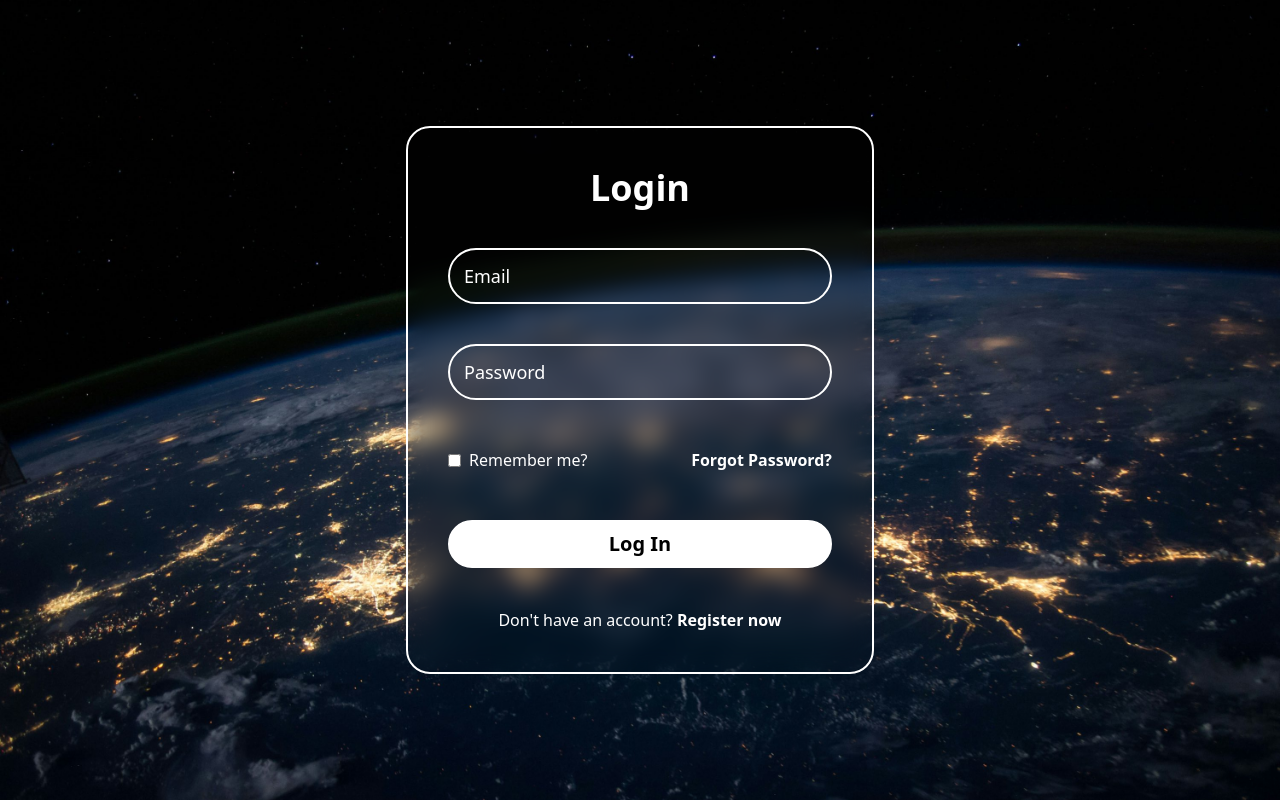
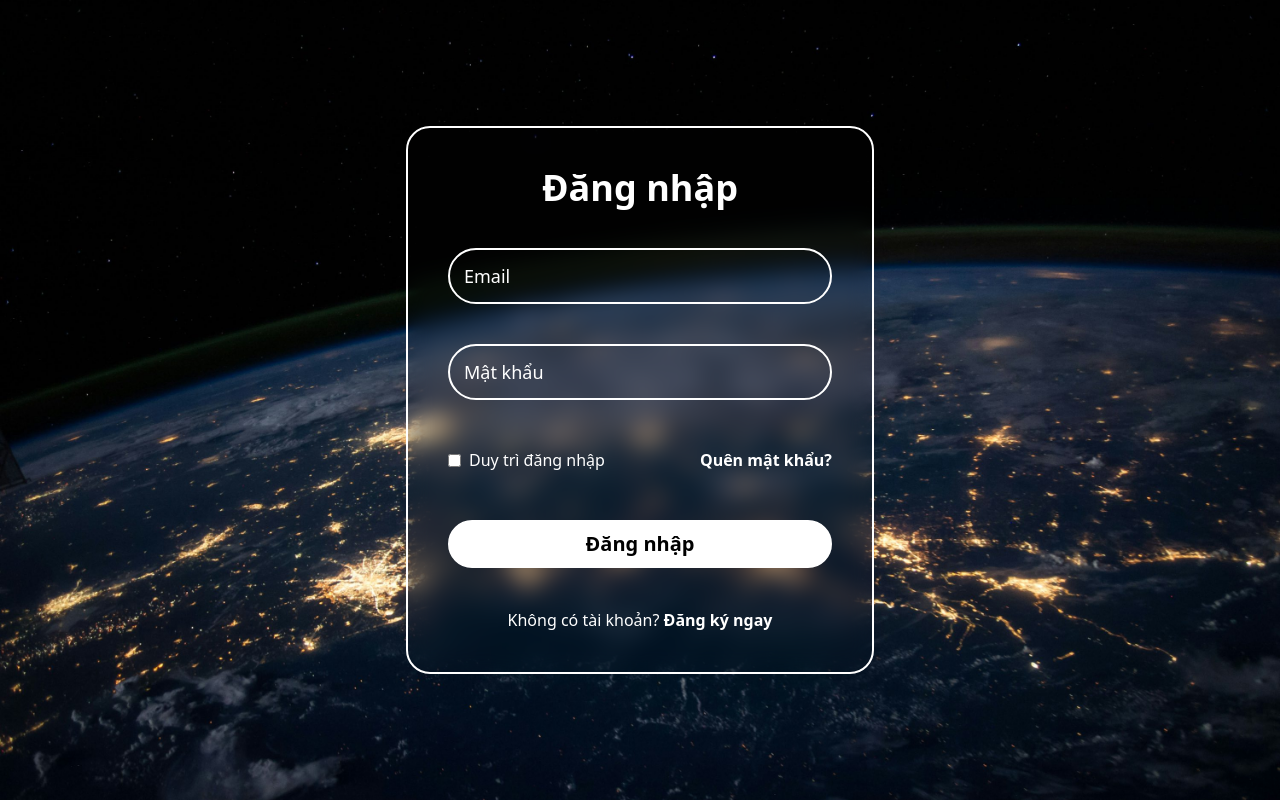
Before and after one commit to Nanome203/GIS, a React (Vite) app in the folder client/: page /authentication/login in a window 1280 px wide. Built offline with nearby package versions, Linux system fonts and the light colour scheme; no server answers.

Commit message:
Translate authentication pages to vietnamese

```diff
--- a/client/src/components/ChangePassword.tsx
+++ b/client/src/components/ChangePassword.tsx
@@ -22,7 +22,7 @@ function ChangePassword() {
     e.stopPropagation();
     e.preventDefault();
     if (passwordData.pass !== passwordData.confirmPass) {
-      alert("Password and confirm password are not the same");
+      alert("Mật khẩu không giống nhau");
       return;
     }
     const { error } = await supabase.auth.updateUser({
@@ -32,13 +32,13 @@ function ChangePassword() {
       alert(error.message);
       return;
     }
-    alert("Password has been updated");
+    alert("Mật khẩu đã được đặt lại");
     navigate("/authentication");
   }
   return (
     <div className="rounded-3xl border-2 border-white text-center backdrop-blur-md duration-700 animate-in zoom-in">
       <form className="flex flex-col items-center justify-center gap-10 p-10">
-        <h1 className="text-4xl font-bold text-white">Reset Password</h1>
+        <h1 className="text-4xl font-bold text-white">Đặt lại mật khẩu</h1>
         <div className="relative h-14 w-96">
           <input
             type="password"
@@ -51,7 +51,7 @@ function ChangePassword() {
             htmlFor="pass"
             className={`absolute left-4 -translate-y-1/2 text-lg transition-all duration-300 ${passwordData.pass === "" ? "top-1/2 text-white" : "text-md -top-0 rounded-full bg-white px-2 font-bold text-black"} peer-focus:text-md peer-focus:-top-0 peer-focus:rounded-full peer-focus:bg-white peer-focus:px-2 peer-focus:font-bold peer-focus:text-black`}
           >
-            New password
+            Mật khẩu mới
           </label>
         </div>
         <div className="relative h-14 w-96">
@@ -66,7 +66,7 @@ function ChangePassword() {
             htmlFor="confirmPass"
             className={`absolute left-4 -translate-y-1/2 text-lg transition-all duration-300 ${passwordData.confirmPass === "" ? "top-1/2 text-white" : "text-md -top-0 rounded-full bg-white px-2 font-bold text-black"} peer-focus:text-md peer-focus:-top-0 peer-focus:rounded-full peer-focus:bg-white peer-focus:px-2 peer-focus:font-bold peer-focus:text-black`}
           >
-            Confirm new password
+            Nhập lại mật khẩu mới
           </label>
         </div>
         <button
@@ -74,7 +74,7 @@ function ChangePassword() {
           type="submit"
           onClick={handleResetPassword}
         >
-          Update
+          Cập nhật
         </button>
       </form>
     </div>
--- a/client/src/components/LogInForm.tsx
+++ b/client/src/components/LogInForm.tsx
@@ -58,7 +58,7 @@ function LogInForm() {
   return (
     <div className="rounded-3xl border-2 border-white text-center backdrop-blur-md duration-700 animate-in zoom-in">
       <form className="flex flex-col items-center justify-center gap-10 p-10">
-        <h1 className="text-4xl font-bold text-white">Login</h1>
+        <h1 className="text-4xl font-bold text-white">Đăng nhập</h1>
         <div className="relative h-14 w-96">
           <input
             type="email"
@@ -86,7 +86,7 @@ function LogInForm() {
             htmlFor="password"
             className={`absolute left-4 -translate-y-1/2 text-lg transition-all duration-300 ${formData.password === "" ? "top-1/2 text-white" : "text-md -top-0 rounded-full bg-white px-2 font-bold text-black"} peer-focus:text-md peer-focus:-top-0 peer-focus:rounded-full peer-focus:bg-white peer-focus:px-2 peer-focus:font-bold peer-focus:text-black`}
           >
-            Password
+            Mật khẩu
           </label>
         </div>
         <div className="flex h-10 w-96 items-center justify-between">
@@ -99,14 +99,14 @@ function LogInForm() {
               onChange={handleOnChangeInputCheckBox}
             />
             <label htmlFor="remember" className="cursor-pointer">
-              Remember me?
+              Duy trì đăng nhập
             </label>
           </div>
           <Link
             to={"/authentication/reset-password"}
             className="font-bold text-white"
           >
-            Forgot Password?
+            Quên mật khẩu?
           </Link>
         </div>
         <button
@@ -114,16 +114,16 @@ function LogInForm() {
           type="submit"
           onClick={handleLogIn}
         >
-          Log In
+          Đăng nhập
         </button>
         <div className="text-white">
-          Don&apos;t have an account?{" "}
+          Không có tài khoản?{" "}
           <button
             type="button"
             className="font-bold"
             onClick={() => navigate("/authentication/signup")}
           >
-            Register now
+            Đăng ký ngay
           </button>
         </div>
       </form>
--- a/client/src/components/ResetPassword.tsx
+++ b/client/src/components/ResetPassword.tsx
@@ -15,7 +15,7 @@ function ResetPassword() {
     event.stopPropagation();
     event.preventDefault();
     if (email === "") {
-      alert("Please enter your email");
+      alert("Vui lòng nhập email");
       return;
     }
     const { error } = await supabase.auth.resetPasswordForEmail(email, {
@@ -24,13 +24,13 @@ function ResetPassword() {
     if (error) {
       alert(error.message);
     } else {
-      alert("Reset password email has been sent to your email address");
+      alert("Mail đặt lại mật khẩu đã được gửi. Vui lòng kiểm tra email");
     }
   }
   return (
     <div className="rounded-3xl border-2 border-white text-center backdrop-blur-md duration-700 animate-in zoom-in">
       <form className="flex flex-col items-center justify-center gap-10 p-10">
-        <h1 className="text-4xl font-bold text-white">Reset Password</h1>
+        <h1 className="text-4xl font-bold text-white">Đặt lại mật khẩu</h1>
         <div className="relative h-14 w-96">
           <input
             type="email"
@@ -43,7 +43,7 @@ function ResetPassword() {
             htmlFor="email"
             className={`absolute left-4 -translate-y-1/2 text-lg transition-all duration-300 ${email === "" ? "top-1/2 text-white" : "text-md -top-0 rounded-full bg-white px-2 font-bold text-black"} peer-focus:text-md peer-focus:-top-0 peer-focus:rounded-full peer-focus:bg-white peer-focus:px-2 peer-focus:font-bold peer-focus:text-black`}
           >
-            Enter your email
+            Nhập email
           </label>
         </div>
         <button
@@ -51,16 +51,16 @@ function ResetPassword() {
           type="submit"
           onClick={handleResetPassword}
         >
-          Send
+          Gửi
         </button>
         <div className="text-white">
-          Already have an account?{" "}
+          Đã có tài khoản?{" "}
           <button
             type="button"
             className="font-bold"
             onClick={() => navigate("/authentication/login")}
           >
-            Log In
+            Đăng nhập
           </button>
         </div>
       </form>
--- a/client/src/components/SignUpForm.tsx
+++ b/client/src/components/SignUpForm.tsx
@@ -28,7 +28,7 @@ function SignInForm() {
     e.stopPropagation();
     e.preventDefault();
     if (formData.password !== formData.confirmPass) {
-      alert("Password and confirm password are not the same");
+      alert("Mật khẩu không giống nhau");
       return;
     }
     const { error } = await supabase.auth.signUp({
@@ -39,13 +39,13 @@ function SignInForm() {
       alert(error.message);
       return;
     }
-    alert("Check your email for confirmation link");
+    alert("Vui lòng kiểm tra email để lấy link xác nhận");
   }
 
   return (
     <div className="rounded-3xl border-2 border-white text-center backdrop-blur-md duration-700 animate-in zoom-in">
       <form className="flex flex-col items-center justify-center gap-10 p-10">
-        <h1 className="text-4xl font-bold text-white">Sign Up</h1>
+        <h1 className="text-4xl font-bold text-white">Đăng ký</h1>
         <div className="relative h-14 w-96">
           <input
             type="email"
@@ -73,7 +73,7 @@ function SignInForm() {
             htmlFor="password"
             className={`absolute left-4 -translate-y-1/2 text-lg transition-all duration-300 ${formData.password === "" ? "top-1/2 text-white" : "text-md -top-0 rounded-full bg-white px-2 font-bold text-black"} peer-focus:text-md peer-focus:-top-0 peer-focus:rounded-full peer-focus:bg-white peer-focus:px-2 peer-focus:font-bold peer-focus:text-black`}
           >
-            Password
+            Mật khẩu
           </label>
         </div>
         <div className="relative h-14 w-96">
@@ -87,7 +87,7 @@ function SignInForm() {
             htmlFor="confirmPass"
             className={`absolute left-4 -translate-y-1/2 text-lg transition-all duration-300 ${formData.confirmPass === "" ? "top-1/2 text-white" : "text-md -top-0 rounded-full bg-white px-2 font-bold text-black"} peer-focus:text-md peer-focus:-top-0 peer-focus:rounded-full peer-focus:bg-white peer-focus:px-2 peer-focus:font-bold peer-focus:text-black`}
           >
-            Confirm password
+            Nhập lại mật khẩu
           </label>
         </div>
         <button
@@ -95,16 +95,16 @@ function SignInForm() {
           type="submit"
           onClick={handleSignUp}
         >
-          Sign Up
+          Đăng ký
         </button>
         <div className="text-white">
-          Already have an account?{" "}
+          Đã có tài khoản?{" "}
           <button
             type="button"
             className="font-bold"
             onClick={() => navigate("/authentication/login")}
           >
-            Log In
+            Đăng nhập
           </button>
         </div>
       </form>
```
